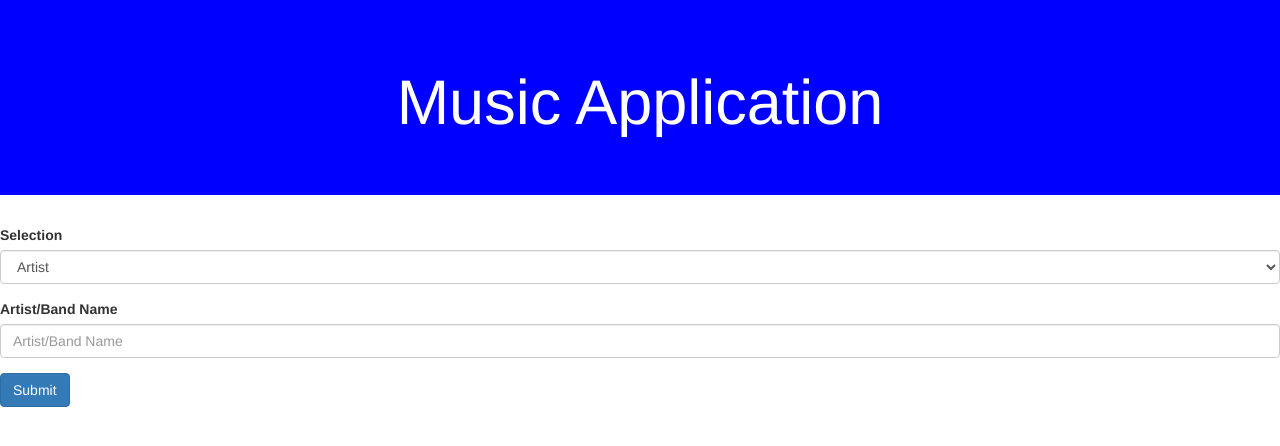
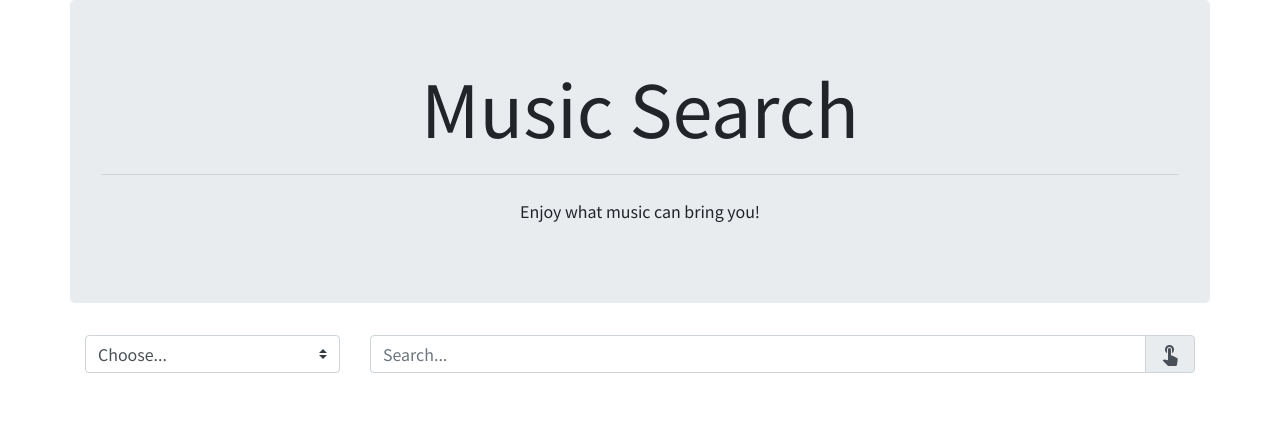
Before and after one commit to harper774/Music-Application, a plain HTML site: page index.html in a window 1280 px wide. Drawn offline with nearby package versions, Linux system fonts and the light colour scheme; a web font is replaced by a local one.

Commit message:
change  html

```diff
--- a/index.html
+++ b/index.html
@@ -1,44 +1,80 @@
-
 <!DOCTYPE html>
 <html lang="en">
 <head>
     <meta charset="UTF-8">
     <meta name="viewport" content="width=device-width, initial-scale=1.0">
     <meta http-equiv="X-UA-Compatible" content="ie=edge">
-   <link rel="stylesheet" href="https://maxcdn.bootstrapcdn.com/bootstrap/3.4.0/css/bootstrap.min.css">
-   <script src="https://ajax.googleapis.com/ajax/libs/jquery/3.4.1/jquery.min.js"></script>
-   <script src="https://maxcdn.bootstrapcdn.com/bootstrap/3.4.0/js/bootstrap.min.js"></script>
-   <link rel="stylesheet" href="style.css" />
-   <title>Project</title>
+    <title>Music Application</title>
+
+    <link rel="stylesheet" href="https://stackpath.bootstrapcdn.com/bootstrap/4.3.1/css/bootstrap.min.css"
+		integrity="sha384-ggOyR0iXCbMQv3Xipma34MD+dH/1fQ784/j6cY/iJTQUOhcWr7x9JvoRxT2MZw1T" crossorigin="anonymous">
+	<link rel="stylesheet" type="text/css" href="assets/main.css">
+	<link href="https://fonts.googleapis.com/css?family=Mansalva&display=swap" rel="stylesheet">
+	<link href="https://fonts.googleapis.com/css?family=Ubuntu&display=swap" rel="stylesheet">
+    <link href="https://fonts.googleapis.com/icon?family=Material+Icons" rel="stylesheet">
+    <link href="https://fonts.googleapis.com/css?family=Noto+Sans+TC&display=swap" rel="stylesheet">
 </head>
-<style>
-   .jumbotron {
-   background-color: blue;
-   color: white;
-   text-align: center;
-}
-</style>
 <body>
-       <div class="jumbotron">
-               <div class="container text-center">
-                   <h1>Music Application</h1>
+    <div class="container" id="indexPage">
+        <div class="row">
+            <div class="col jumbotron text-center">
+                <h1 class="display-3">Music Search</h1>
+                <hr class="my-4">
+                <p>Enjoy what music can bring you!</p>
             </div>
         </div>
-       <form>
-           <div class="form-group">
-               <label for="exampleFormControlSelect1">Selection</label>
-               <select class="form-control" id="exampleFormControlSelect1">
-                   <option>Artist</option>
-                   <option>Band</option>
+
+        <div class="row">
+            <div class="col-3 input-group mb-3">
+                <select class="custom-select" id="inputGroup">
+                    <option selected value="0">Choose...</option>
+                    <option value="1">Lyrics</option>
+                    <option value="2">Artist</option>
+                    <option value="3">Song</option>
+                    <option value="4">Biography</option>
                 </select>
             </div>
-           <div class="form-group">
-               <label for="exampleFormControlInput1">Artist/Band Name</label>
-               <input type="text" class="form-control" id="exampleFormControlInput1" placeholder="Artist/Band Name">
+
+            <div class="col-9 input-group mb-3">
+                <input type="text" class="form-control" placeholder="Search..." id="userInput">
+                <div class="input-group-append">
+                    <label class="input-group-text" for="inputGroup"><i class="material-icons" id="searchBtn">touch_app</i></label>
                 </div>
-           <button type="submit" class="btn btn-primary my-1">Submit</button>
-       </form>
-   <script src="https://cdnjs.cloudflare.com/ajax/libs/jquery/3.2.1/jquery.min.js"></script>
-   <script type="text/javascript">
+            </div>
+        </div>
+    </div>
+
+    <div class="container" id="resultPage">
+        <div class="row">
+            <div class="col jumbotron text-center">
+                <h1 class="display-3">Music Search</h1>
+                <hr class="my-4">
+                <p>Enjoy what music can bring you!</p>
+            </div>
+        </div>
+
+        <div class="row"  id="result">
+            <div class="col-12 card mb-2">
+                <div class="card-body">
+                    <h5 class="card-title">The Search Resutls Are: </h5>
+                </div>
+            </div>
+        </div>
+
+    </div>
+
+    <div class="container" id="detailsPage">
+        <div class="row">
+            <div class="col jumbotron text-center">
+                <h1 class="display-3">Music Search</h1>
+                <hr class="my-4">
+                <p>Enjoy what music can bring you!</p>
+            </div>
+        </div>
+    </div>
+
+    <script src="https://code.jquery.com/jquery-3.4.1.min.js"></script>
+	<script src="https://cdnjs.cloudflare.com/ajax/libs/moment.js/2.24.0/moment.min.js"></script>
+	<script type="text/javascript" src="assets/main.js"></script>
 </body>
 </html>
```
Lines whose indentation alone changed are shown as unchanged.
